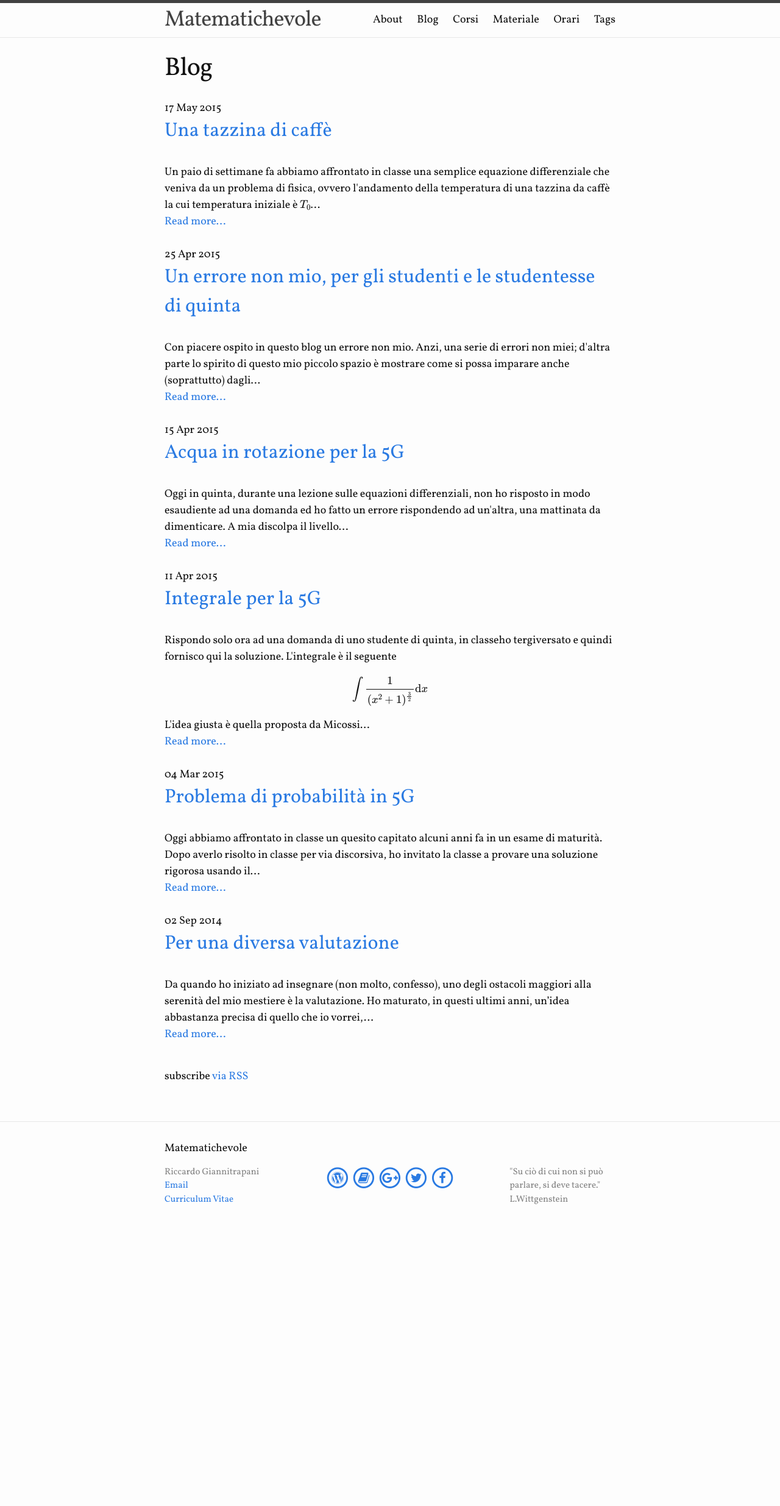
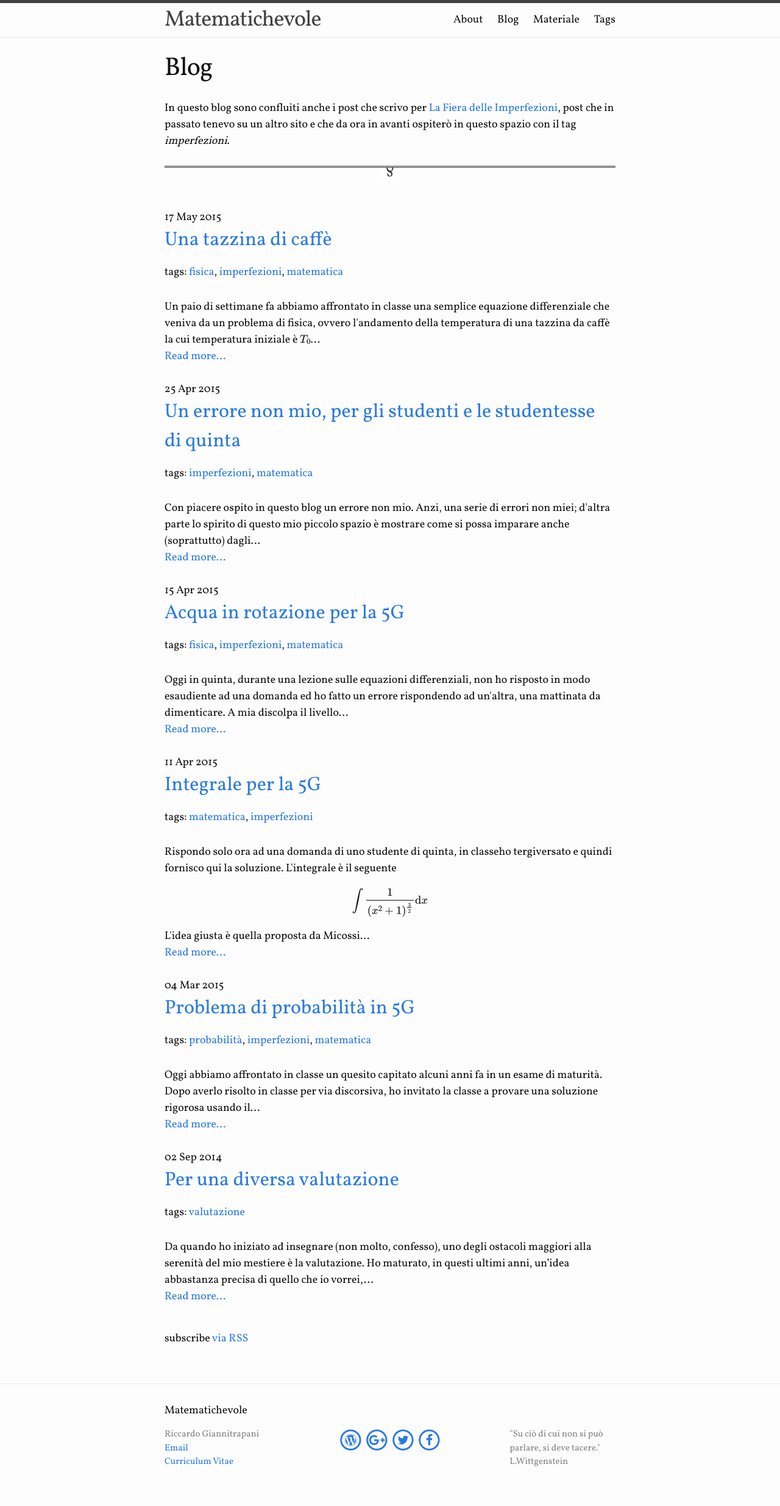
Before and after one commit to orporick/orporick.github.io, a Jekyll site: the page built from blog.html, in a window 1280 px wide. Shown: the whole page at 61% size. Built offline with Jekyll 4.4.1, drawn with Linux system fonts in a browser that asks for light colours; nearby versions of some CDN libraries; formulas are drawn with MathJax 3; before the commit the page ends 2039 px from its top, so only the background shows below that.

Commit message:
Nuova versione con imperfezioni e menu cambiato

```diff
--- a/_includes/footer.html
+++ b/_includes/footer.html
@@ -24,16 +24,6 @@
 	      </span>
             </a>
           </li>
-
-	  <li>
-            <a href="http://lafieradelleimperfezioni.blogspot.it/">
-	      <span class="fa-stack fa-lg">
-		<i class="fa fa-circle-thin fa-stack-2x"></i>
-		<i class="fa fa-book fa-stack-1x"></i>
-	      </span>
-            </a>
-          </li>
-
 
           <li>
             <a href="https://plus.google.com/+RiccardoGiannitrapani/about">
--- a/_includes/header.html
+++ b/_includes/header.html
@@ -15,9 +15,11 @@
 
       <div class="trigger">
         {% for page in site.pages %}
-          {% if page.title %}
-          <a class="page-link" href="{{ page.url | prepend: site.baseurl }}">{{ page.title }}</a>
-          {% endif %}
+    	  {% unless page.exclude %}
+            {% if page.title %}
+              <a class="page-link" href="{{ page.url | prepend: site.baseurl }}">{{ page.title }}</a>
+            {% endif %}
+	  {% endunless %}
         {% endfor %}
       </div>
     </nav>
--- a/_sass/_base.scss
+++ b/_sass/_base.scss
@@ -35,6 +35,22 @@ ul, ol, dl, figure,
 }
 
 
+hr.style-eight {
+    padding: 0;
+    border: none;
+    border-top: medium double #333;
+    color: #333;
+    text-align: center;
+}
+hr.style-eight:after {
+    content: "§";
+    display: inline-block;
+    position: relative;
+    top: -0.7em;
+    font-size: 1.5em;
+    padding: 0 0.25em;
+    background: white;
+}
 
 /**
  * Images
--- a/blog.html
+++ b/blog.html
@@ -4,14 +4,31 @@ title: Blog
 permalink: /blog/
 ---
 
+In questo blog sono confluiti anche i post che scrivo
+per <a href="../imperfezioni">La Fiera delle Imperfezioni</a>, post
+che in passato tenevo su un altro sito e che da ora in avanti
+ospiterò in questo spazio con il tag <i>imperfezioni</i>.
+
+<br><br>
+
+<hr class="style-eight">
+
+<br>
+
 <article class="post-content">
   <ul class="post-list">
     {% for post in site.posts %}
-      <li><span>{{ post.date | date_to_string }}</span> <h2><a href="{{ BASE_PATH }}{{ post.url }}">{{ post.title }}</a></h2></li>
+      <li><span>{{ post.date | date_to_string
+      }}</span> <h2><a href="{{ BASE_PATH }}{{ post.url }}">{{
+	    post.title }}</a></h2></span>
+      tags: <span class="post_meta">{% for tag in post.tags
+      %}<a href="/tags/#{{ tag }}">{{ tag }}</a>{% if forloop.last !=
+	true %}, {% endif %}{% endfor %}<br>
+      </li>
+
       {{ post.content | strip_html | truncatewords:35}}<br>
       <a href="{{ post.url }}">Read more...</a><br><br>
-
-    {% endfor %}
+      {% endfor %}
   </ul>
 
   <p class="rss-subscribe">subscribe <a href="{{ "/feed.xml" | prepend: site.baseurl }}">via RSS</a></p>
```
Also changed, not shown: corsi.md (deleted, +0 -11 lines), imperfezioni.md (added, +12 -0 lines), index.md (+2 -1 lines), orari.md (deleted, +0 -9 lines), 1 other file.
